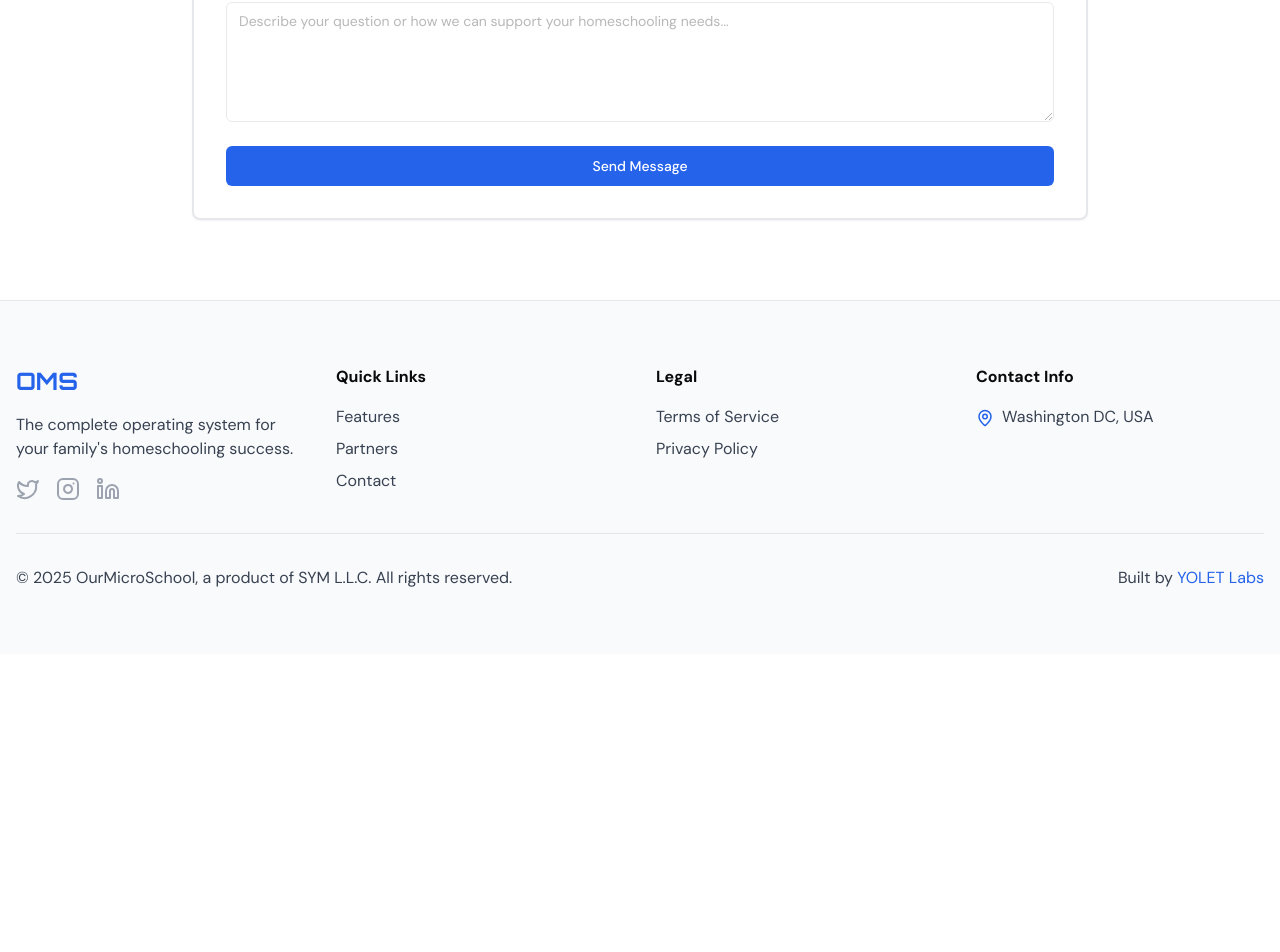
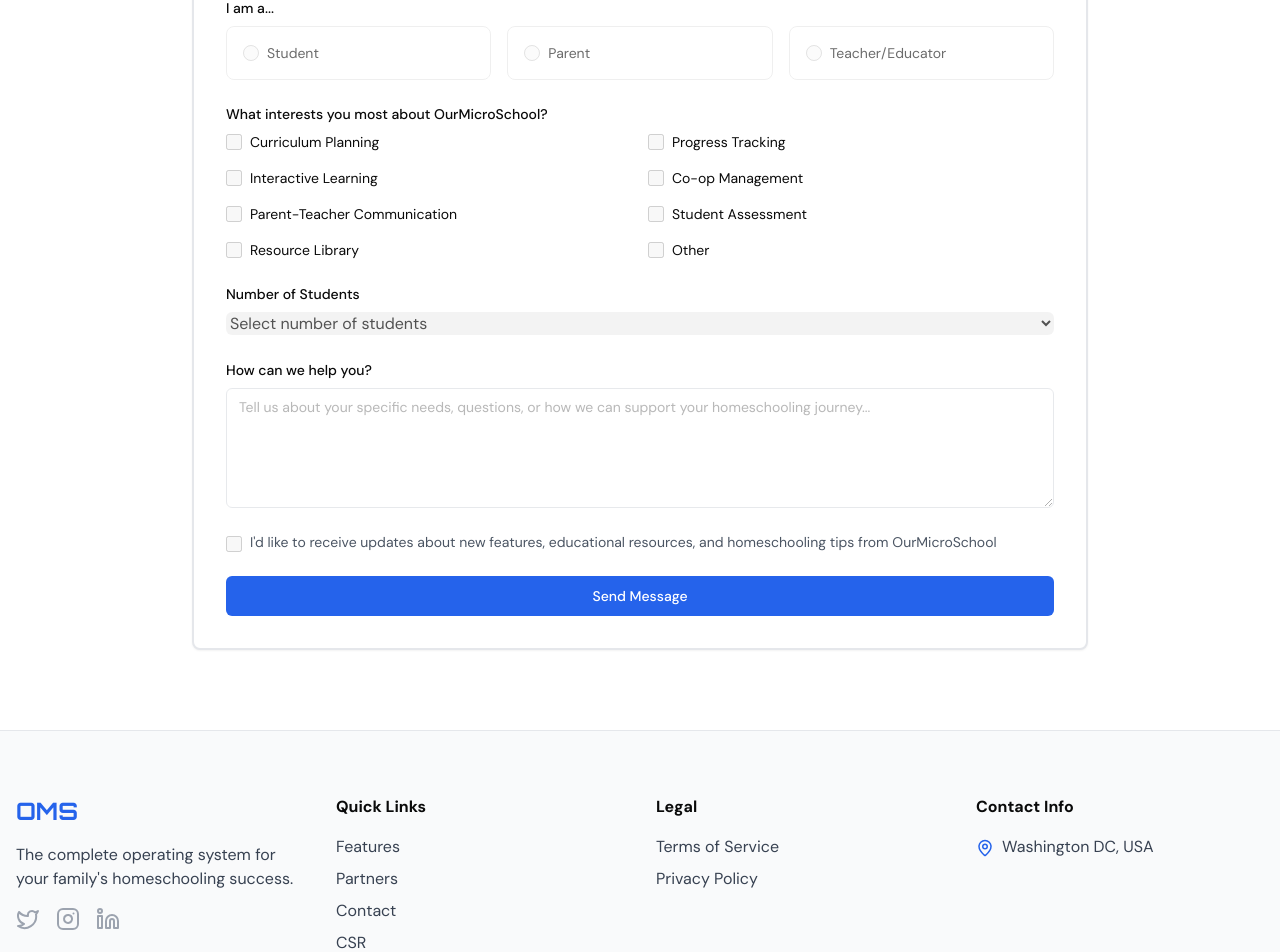
Before and after one commit to YOLET-Dynamics/ourmicroschool-landing, a Next.js app: page / in a window 1280 px wide. Shown: the part 3220-4172 px from the top of the page. Before the commit the page ends 3874 px from the top, so only its background shows below. Built offline with nearby package versions, Linux system fonts and the light colour scheme; no server answers.

Commit message:
Prototype: CSR Links

```diff
--- /dev/null
+++ b/src/app/corporate-social-responsibility/page.tsx
@@ -0,0 +1,136 @@
+"use client";
+
+import { motion } from "framer-motion";
+import { Heart, Sprout, Users, Globe } from "lucide-react";
+import { Button } from "@/components/ui/button";
+import Header from "@/components/layout/Header";
+import Footer from "@/components/layout/Footer";
+import { toast } from "sonner";
+import { Orbitron } from "next/font/google";
+
+const orbitron = Orbitron({ subsets: ["latin"] });
+
+const navItems = ["Features", "Partners", "Contact"];
+
+const sectionAnimation = {
+  initial: { opacity: 0, y: 50 },
+  whileInView: { opacity: 1, y: 0 },
+  viewport: { once: true, amount: 0.2 },
+  transition: { duration: 0.6, ease: "easeInOut" },
+};
+
+export default function CSRPage() {
+  const handleComingSoonClick = () => {
+    toast.info("Coming soon!", {
+      description: "This feature is under development and will be available shortly.",
+    });
+  };
+
+  return (
+    <div className="min-h-screen bg-gray-50">
+      <Header
+        navItems={navItems}
+        isMenuOpen={false}
+        toggleMenu={() => {}}
+        isScrolled={false}
+        handleComingSoonClick={handleComingSoonClick}
+        orbitron={orbitron}
+      />
+
+      <main className="pt-32 pb-20">
+        {/* Hero Section */}
+        <motion.section
+          {...sectionAnimation}
+          className="text-center px-6 mb-20"
+        >
+          <div className="max-w-4xl mx-auto">
+            <h1 className="text-4xl md:text-6xl font-bold text-gray-900 mb-6">
+              Our Commitment to{" "}
+              <span className="text-blue-600">Social Impact</span>
+            </h1>
+            <p className="text-xl text-gray-600 mb-8">
+              Empowering communities through education and fostering a more inclusive future for all learners.
+            </p>
+          </div>
+        </motion.section>
+
+        {/* Coming Soon Content */}
+        <motion.section
+          {...sectionAnimation}
+          className="px-6"
+        >
+          <div className="max-w-7xl mx-auto">
+            <div className="grid md:grid-cols-2 lg:grid-cols-4 gap-8 mb-16">
+              {[
+                {
+                  icon: Heart,
+                  title: "Educational Access",
+                  description: "Breaking down barriers to quality education for underserved communities"
+                },
+                {
+                  icon: Sprout,
+                  title: "Environmental Impact",
+                  description: "Promoting sustainable practices in education and operations"
+                },
+                {
+                  icon: Users,
+                  title: "Community Engagement",
+                  description: "Building partnerships with local organizations and educational institutions"
+                },
+                {
+                  icon: Globe,
+                  title: "Global Citizenship",
+                  description: "Fostering cultural understanding and global perspectives in education"
+                }
+              ].map((item, index) => (
+                <div
+                  key={index}
+                  className="bg-white rounded-xl p-6 text-center shadow-lg hover:shadow-xl transition-shadow"
+                >
+                  <div className="w-16 h-16 bg-blue-100 rounded-full flex items-center justify-center mx-auto mb-4">
+                    <item.icon className="w-8 h-8 text-blue-600" />
+                  </div>
+                  <h3 className="text-xl font-semibold mb-2">{item.title}</h3>
+                  <p className="text-gray-600">{item.description}</p>
+                </div>
+              ))}
+            </div>
+
+            <div className="bg-white rounded-2xl p-8 md:p-12 text-center shadow-lg">
+              <h2 className="text-3xl md:text-4xl font-bold mb-6">
+                Exciting Initiatives Coming Soon
+              </h2>
+              <p className="text-xl text-gray-600 mb-8 max-w-2xl mx-auto">
+                We're working on impactful programs that will make a real difference
+                in education accessibility and community development. Stay tuned for
+                our upcoming initiatives!
+              </p>
+              <div className="flex flex-col sm:flex-row gap-4 justify-center">
+                <Button
+                  onClick={handleComingSoonClick}
+                  className="bg-blue-600 hover:bg-blue-700 text-white px-8 py-4 text-lg rounded-full"
+                >
+                  Get Notified
+                </Button>
+                <Button
+                  variant="outline"
+                  onClick={handleComingSoonClick}
+                  className="border-blue-600 text-blue-600 hover:bg-blue-50 px-8 py-4 text-lg rounded-full"
+                >
+                  Partner With Us
+                </Button>
+              </div>
+            </div>
+          </div>
+        </motion.section>
+      </main>
+
+      <Footer
+        navItems={navItems}
+        sectionAnimation={sectionAnimation}
+        handleComingSoonClick={handleComingSoonClick}
+        orbitron={orbitron}
+      />
+    </div>
+  );
+}
--- a/src/app/page.tsx
+++ b/src/app/page.tsx
@@ -490,14 +490,92 @@ export default function LandingPage() {
                       />
                     </div>
                   </div>
-                  <div>
+
+                  <div className="mt-6">
+                    <label className="block text-sm font-medium mb-2">
+                      I am a...
+                    </label>
+                    <div className="grid md:grid-cols-3 gap-4">
+                      {["Student", "Parent", "Teacher/Educator"].map((role) => (
+                        <div
+                          key={role}
+                          className="flex items-center space-x-2 border rounded-lg p-4 cursor-not-allowed opacity-60"
+                        >
+                          <input
+                            type="radio"
+                            name="role"
+                            value={role}
+                            className="h-4 w-4 text-blue-600"
+                          />
+                          <label className="text-sm">{role}</label>
+                        </div>
+                      ))}
+                    </div>
+                  </div>
+
+                  <div className="mt-6">
+                    <label className="block text-sm font-medium mb-2">
+                      What interests you most about OurMicroSchool?
+                    </label>
+                    <div className="grid md:grid-cols-2 gap-4">
+                      {[
+                        "Curriculum Planning",
+                        "Progress Tracking",
+                        "Interactive Learning",
+                        "Co-op Management",
+                        "Parent-Teacher Communication",
+                        "Student Assessment",
+                        "Resource Library",
+                        "Other"
+                      ].map((interest) => (
+                        <div
+                          key={interest}
+                          className="flex items-center space-x-2"
+                        >
+                          <input
+                            type="checkbox"
+                            value={interest}
+                            className="h-4 w-4 text-blue-600 rounded"
+                          />
+                          <label className="text-sm">{interest}</label>
+                        </div>
+                      ))}
+                    </div>
+                  </div>
+
+                  <div className="mt-6">
+                    <label className="block text-sm font-medium mb-2">
+                      Number of Students
+                    </label>
+                    <select className="w-full border-gray-300 rounded-md">
+                      <option value="">Select number of students</option>
+                      <option value="1">1 student</option>
+                      <option value="2-5">2-5 students</option>
+                      <option value="6-10">6-10 students</option>
+                      <option value="11+">11+ students</option>
+                    </select>
+                  </div>
+
+                  <div className="mt-6">
                     <label className="block text-sm font-medium mb-2">
                       How can we help you?
                     </label>
                     <Textarea
-                      placeholder="Describe your question or how we can support your homeschooling needs..."
+                      placeholder="Tell us about your specific needs, questions, or how we can support your homeschooling journey..."
                       className="border-gray-300 min-h-[120px]"
                     />
+                  </div>
+
+                  <div className="mt-6">
+                    <div className="flex items-start space-x-2">
+                      <input
+                        type="checkbox"
+                        className="h-4 w-4 mt-1 text-blue-600 rounded"
+                      />
+                      <label className="text-sm text-gray-600">
+                        I'd like to receive updates about new features, educational resources, and homeschooling tips from OurMicroSchool
+                      </label>
+                    </div>
                   </div>
                 </fieldset>
                 <Button
--- a/src/components/layout/Footer.tsx
+++ b/src/components/layout/Footer.tsx
@@ -98,6 +98,14 @@ const Footer: React.FC<FooterProps> = ({
                   </Link>
                 </li>
               ))}
+              <li>
+                <Link
+                  href="/corporate-social-responsibility"
+                  className="text-gray-700 hover:text-blue-600 transition-colors"
+                >
+                  CSR
+                </Link>
+              </li>
             </ul>
           </div>
 
```
